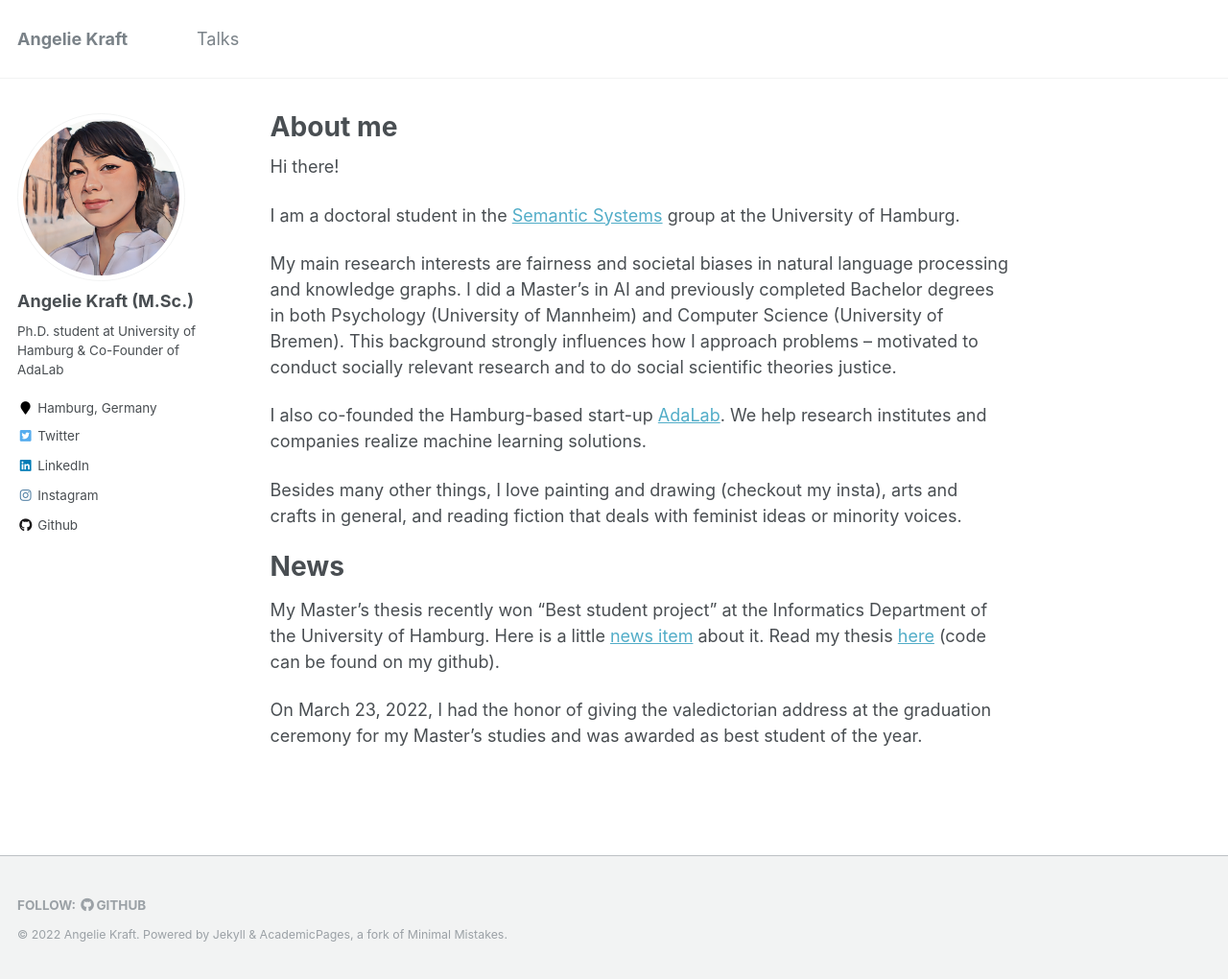
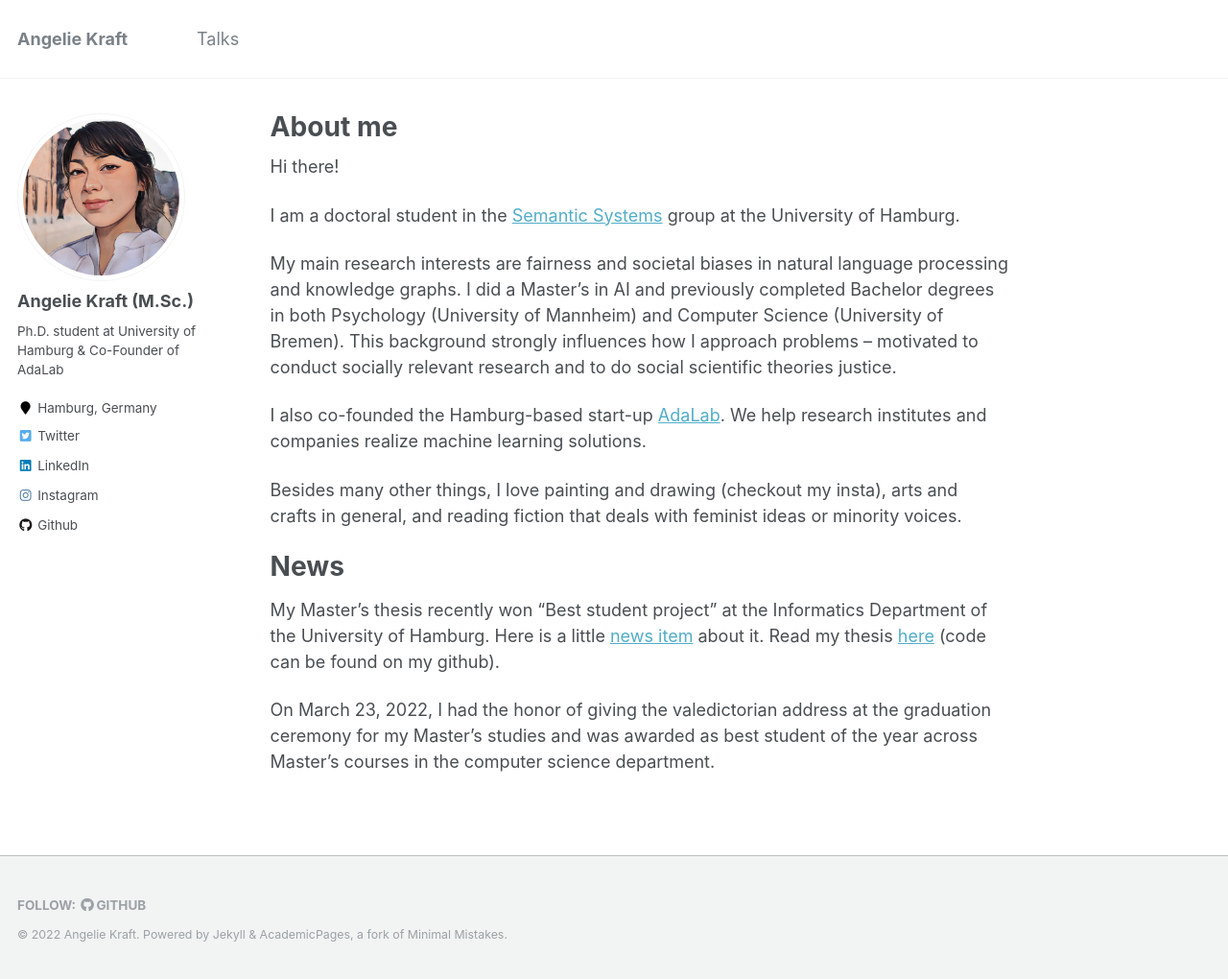
Before and after one commit to krangelie/krangelie.github.io, a Jekyll site: the page built from _pages/about.md, in a window 1280 px wide and 1020 px high. Shown: the whole window at 96% size. Built offline with Jekyll 4.4.1, drawn with Linux system fonts in a browser that asks for light colours.

Commit message:
Update about.md

```diff
--- a/_pages/about.md
+++ b/_pages/about.md
@@ -22,4 +22,4 @@
 
 My Master's thesis recently won "Best student project" at the Informatics Department of the University of Hamburg. Here is a little [news item](https://www.inf.uni-hamburg.de/en/inst/ab/lt/home/news/202110-expo.html) about it. Read my thesis [here](https://www.inf.uni-hamburg.de/en/inst/ab/lt/teaching/theses/completed-theses/2021-ma-kraft.pdf) (code can be found on my github).
 
-On March 23, 2022, I had the honor of giving the valedictorian address at the graduation ceremony for my Master's studies and was awarded as best student of the year.
+On March 23, 2022, I had the honor of giving the valedictorian address at the graduation ceremony for my Master's studies and was awarded as best student of the year across Master's courses in the computer science department.
```
